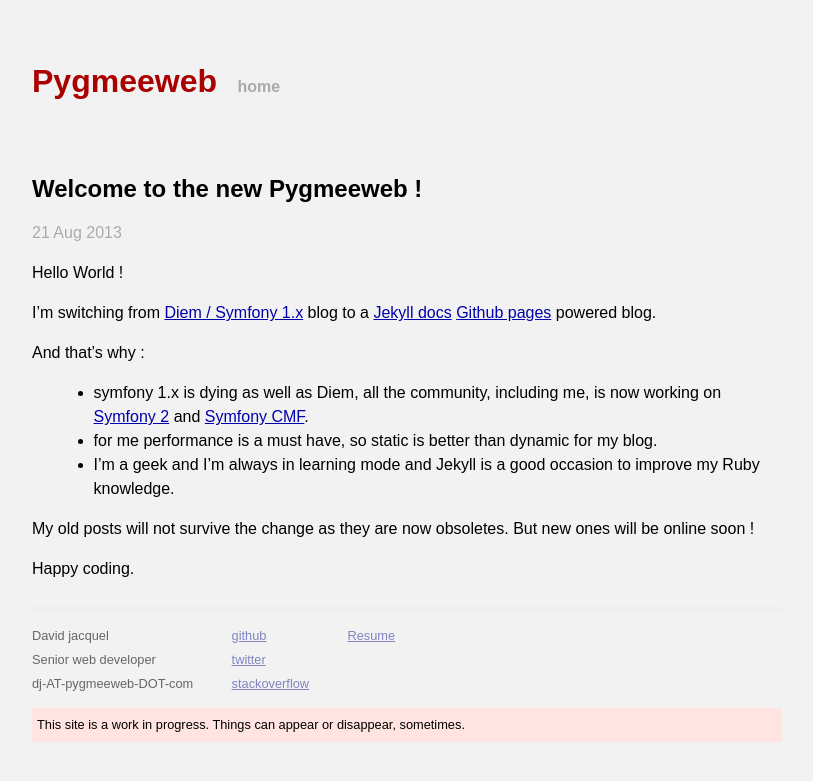
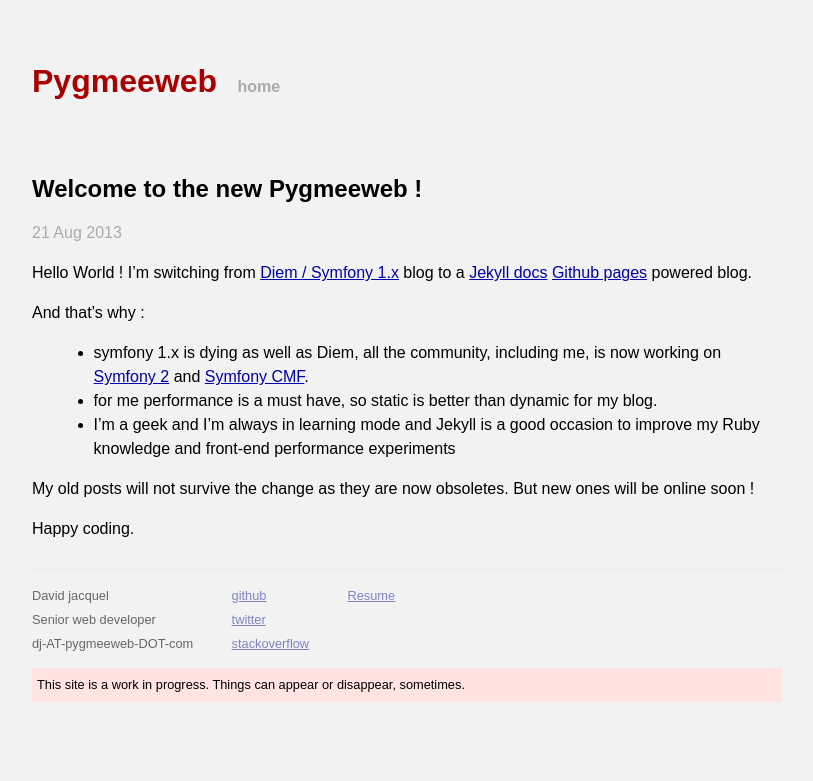
Before and after one commit to djacquel/pygmeeweb.com, a Jekyll site: the page built from _posts/2013-08-21-welcome-to-jekyll.markdown, in a window 1280 px wide. Shown: the top 781 px of the page, without its empty margins (233-1046 px from the left). Built offline with Jekyll 4.4.1, drawn with Linux system fonts in a browser that asks for light colours; Markdown is read by kramdown in place of the engine named in the settings.

Commit message:
post edit

```diff
--- a/_posts/2013-08-21-welcome-to-jekyll.markdown
+++ b/_posts/2013-08-21-welcome-to-jekyll.markdown
@@ -5,14 +5,15 @@ date:   2013-08-21 21:19:59
 ---
 
 Hello World !
+I'm switching from [Diem / Symfony 1.x][diem] blog to a [Jekyll docs][jekyll] [Github pages][ghpages] powered blog.
 
-I'm switching from [Diem / Symfony 1.x][diem] blog to a [Jekyll docs][jekyll] [Github pages][ghpages] powered blog.
+
 
 And that's why :
 
 -   symfony 1.x is dying as well as Diem, all the community, including me, is now working on [Symfony 2][symfony] and [Symfony CMF][symfonyCMF].
 -   for me performance is a must have, so static is better than dynamic for my blog.
--   I'm a geek and I'm always in learning mode and Jekyll is a good occasion to improve my Ruby knowledge.
+-   I'm a geek and I'm always in learning mode and Jekyll is a good occasion to improve my Ruby knowledge and front-end performance experiments
 
 My old posts will not survive the change as they are now obsoletes.
 But new ones will be online soon !
```
